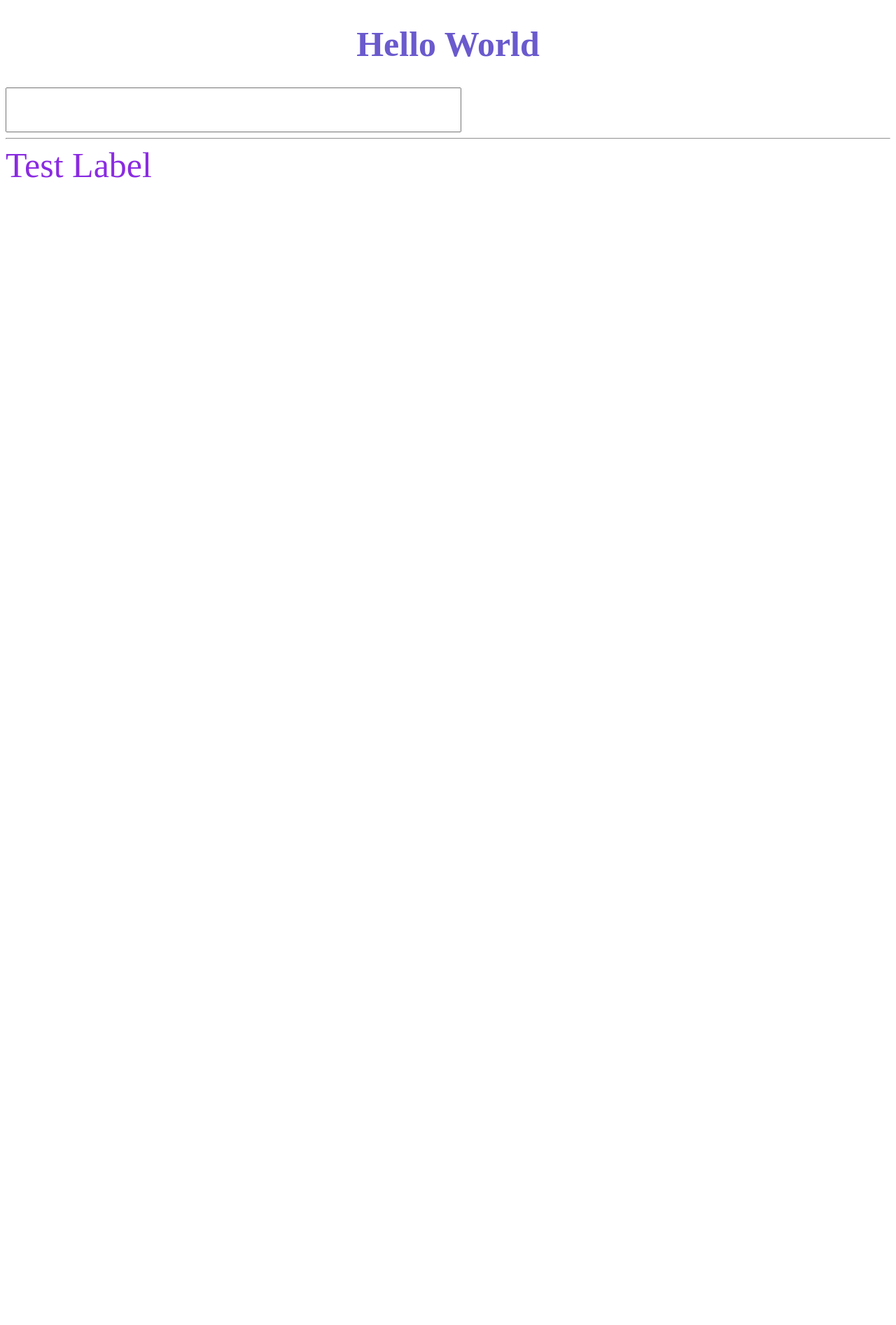
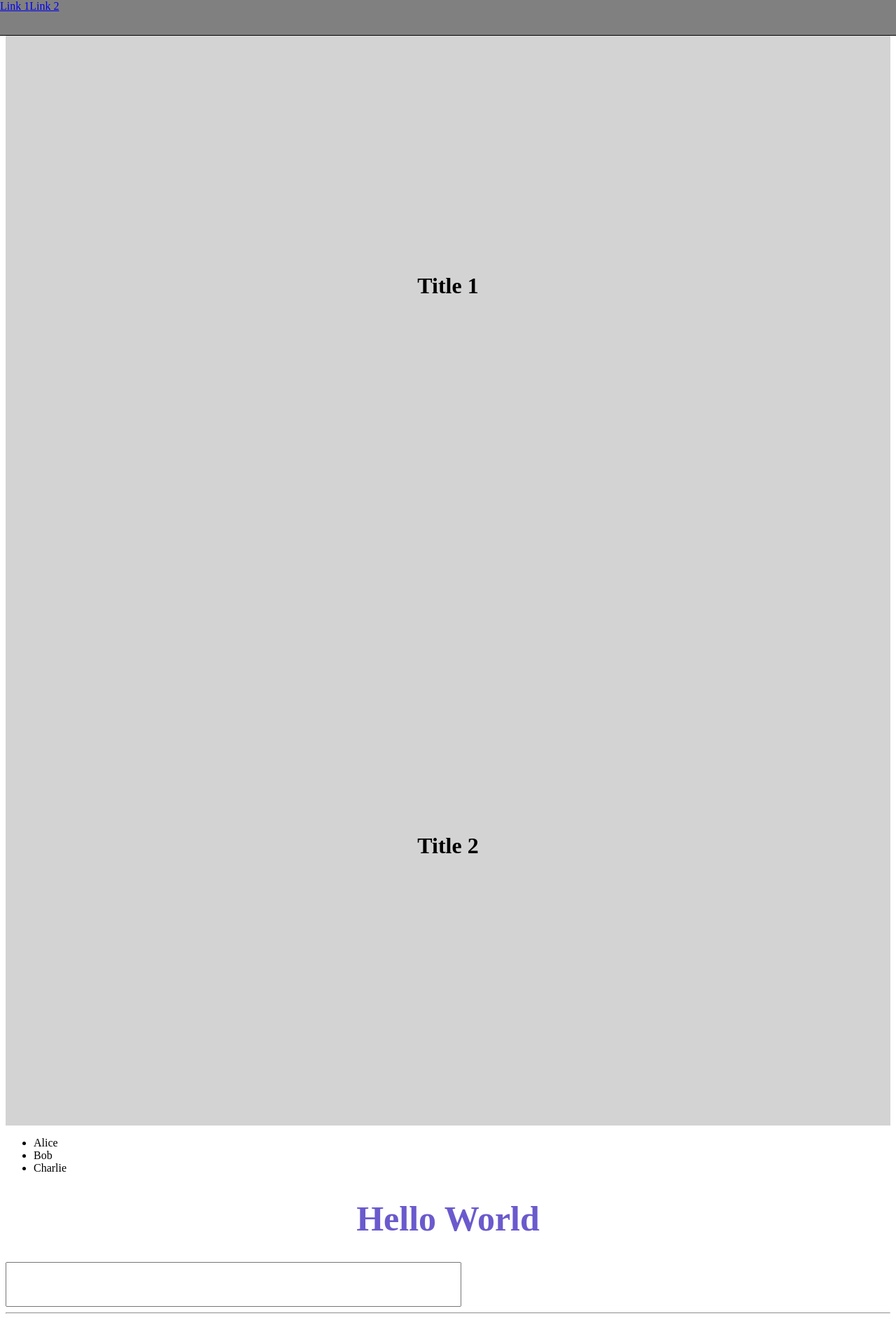
Before and after one commit to pancake-2-0/Selfwork_React, a React (Vite) app: page / in a window 1280 px wide. Shown: the top 1893 px of the page at 70% size. Before the commit the page ends 800 px from the top, so only its background shows below. Built offline with nearby package versions, Linux system fonts and the light colour scheme.

Commit message:
parte 2 esercizio

```diff
--- a/src/App.jsx
+++ b/src/App.jsx
@@ -1,7 +1,18 @@
+import Navbar from "./components/Navbar.jsx";
+import Header from "./components/Header.jsx";
+import List from "./components/List.jsx";
 function App() {
-  const name = "AAAAAAAAA";
+  const names = ["Alice", "Bob", "Charlie"];
+
   return (
     <>
+      <Navbar />
+
+      <Header title="Title 1" />
+      <Header title="Title 2" />
+
+      <List names={names} />
+
       <h1 className="title">Hello World</h1>
       <input id="test" type="text" />
       <hr />
--- /dev/null
+++ b/src/components/Header.jsx
@@ -0,0 +1,7 @@
+export default function Header({ title }) {
+  return (
+    <header id="custom_header">
+      <h1>{title}</h1>
+    </header>
+  );
+}
--- /dev/null
+++ b/src/components/List.jsx
@@ -0,0 +1,9 @@
+export default function List({ names }) {
+  return (
+    <ul>
+      {names.map((name) => {
+        return <li key={name}>{name}</li>;
+      })}
+    </ul>
+  );
+}
--- /dev/null
+++ b/src/components/Navbar.jsx
@@ -0,0 +1,10 @@
+export default function Navbar() {
+  return (
+    <nav id="custom_nav">
+      <span>
+        <a href="/">Link 1</a>
+        <a href="/">Link 2</a>
+      </span>
+    </nav>
+  );
+}
--- a/src/index.css
+++ b/src/index.css
@@ -10,3 +10,21 @@
   color: blueviolet;
   font-size: 50px;
 }
+
+#custom_nav {
+  background-color: gray;
+  height: 50px;
+  border-bottom: 1px solid black;
+  position: fixed;
+  top: 0;
+  left: 0;
+  width: 100%;
+}
+
+#custom_header {
+  background-color: lightgray;
+  height: 100vh;
+  display: flex;
+  justify-content: center;
+  align-items: center;
+}
```
